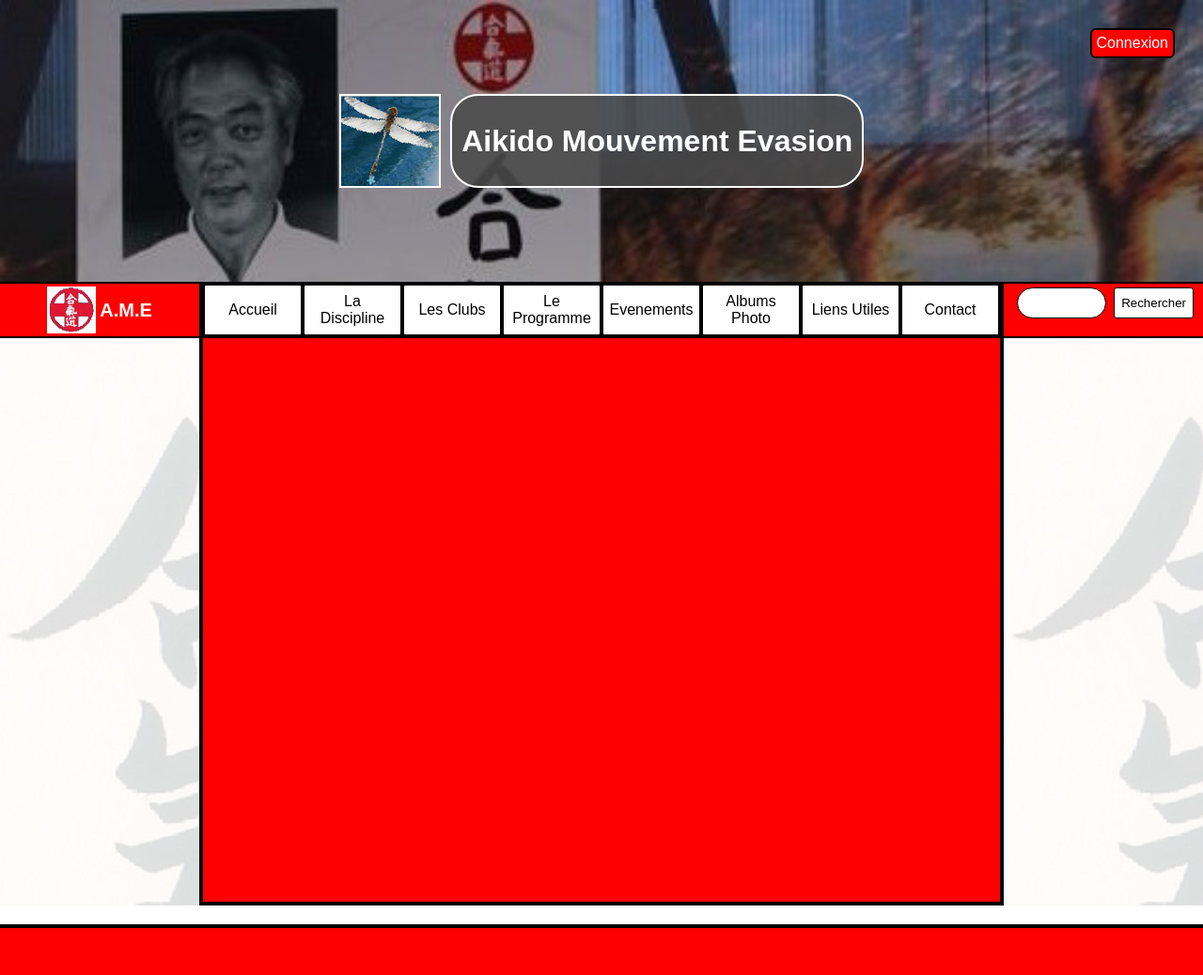
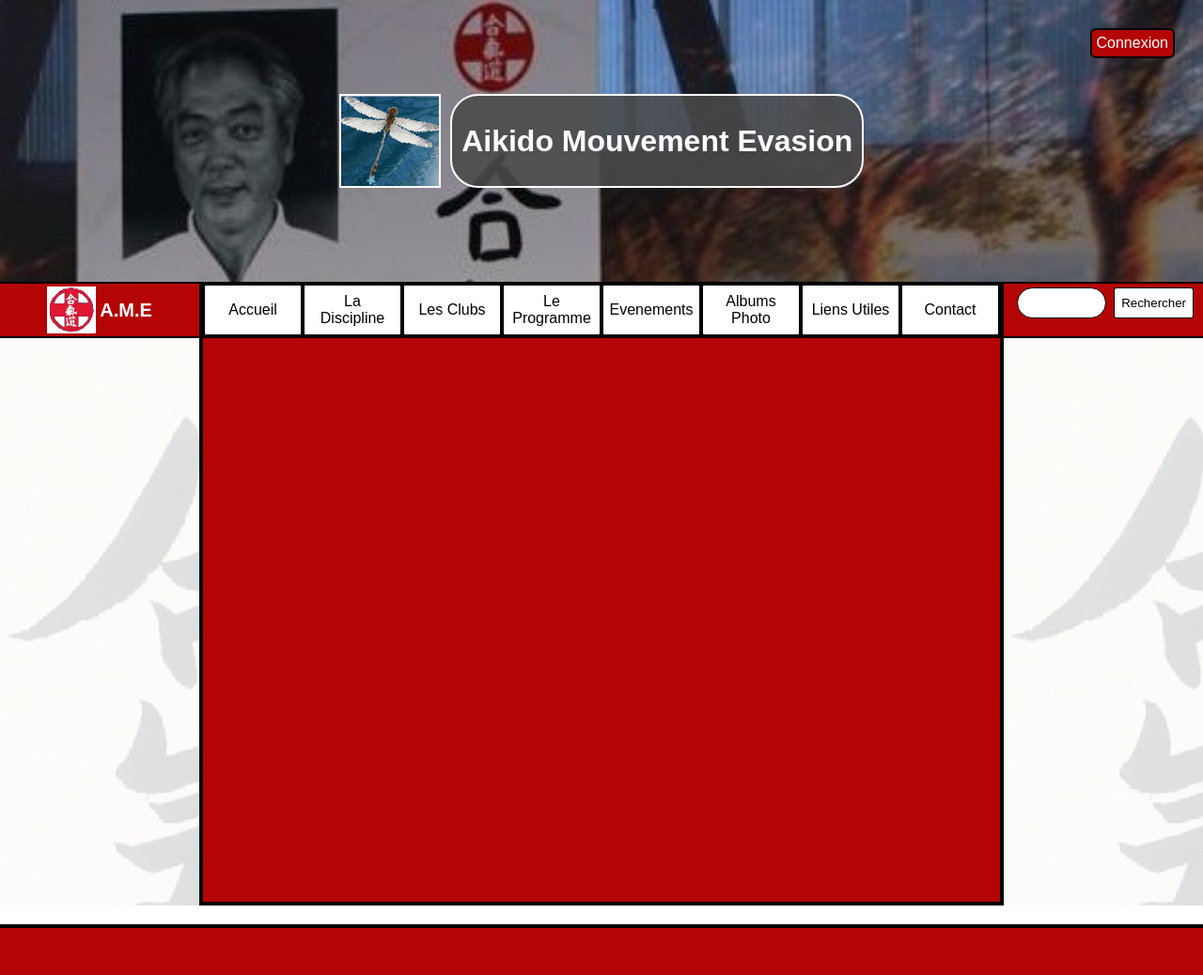
Before and after one commit to zack-ff7/SiteAmeFromScratch, a PHP site: page / in a window 1280 px wide. Shown: the whole page at 94% size. Run offline with PHP 8.4, Linux system fonts and the light colour scheme; some libraries are stand-ins or nearby versions.

Commit message:
passage en rouge - flash

```diff
--- a/style.css
+++ b/style.css
@@ -74,7 +74,7 @@ html,body{
     display: flex;
     justify-content: center;
     align-items: center;
-    background-color: red;
+    background-color: #B40404;
     color: white;
     flex: 1;
 }
@@ -121,7 +121,7 @@ html,body{
 }
 
 .navRight{
-    background-color: red;
+    background-color: #B40404;
     flex: 1;
 }
 
@@ -163,7 +163,7 @@ html,body{
     float: right;
     color: white;
     border: 2px solid black;
-    background-color: red;
+    background-color: #B40404;
     border-radius: 6px;
 }
 
@@ -171,7 +171,7 @@ html,body{
     float: right;
     color: white;
     border: 2px solid black;
-    background-color: red;
+    background-color: #B40404;
     border-radius: 6px;
 }
 
@@ -187,7 +187,7 @@ html,body{
     float: right;
     color: white;
     border: 2px solid black;
-    background-color: #81BEF7;
+    background-color: #0174DF;
     padding : 4px;
     border-radius: 6px;
 }
@@ -208,7 +208,7 @@ html,body{
 
 .content{
     min-height: 600px;
-    background-color: red;
+    background-color: #B40404;
     min-width: 750px;
     border-left: 4px solid black;
     border-right: 4px solid black;
@@ -228,7 +228,7 @@ html,body{
     height: 50px;
     width: 100%;
     display: block;
-    background-color: red;
+    background-color: #B40404;
     margin-top: 20px;
 }
 
```
